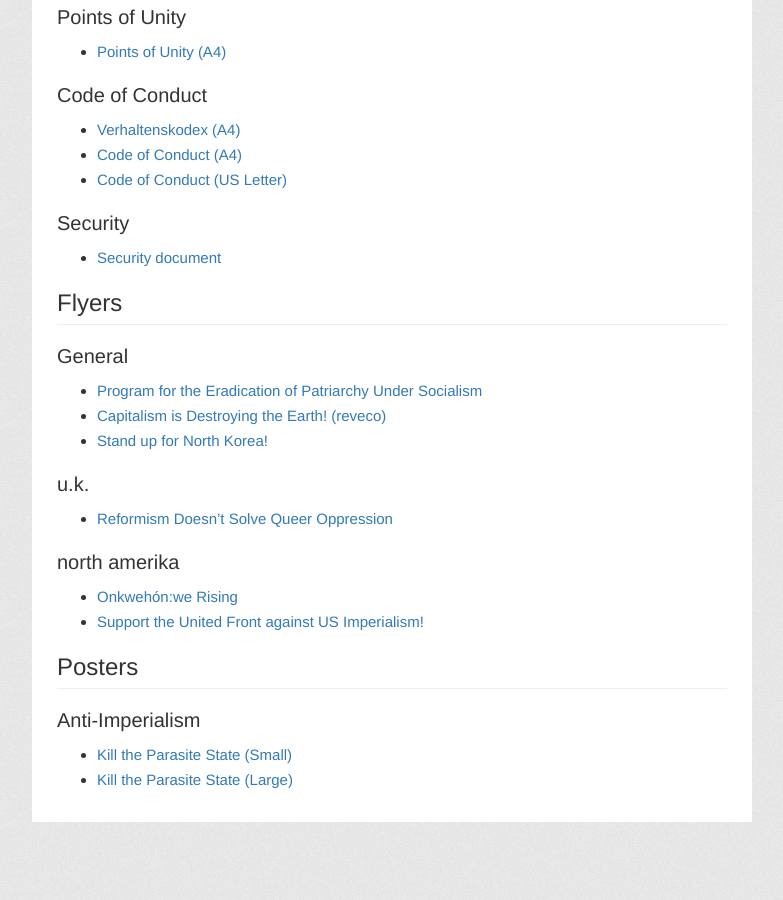
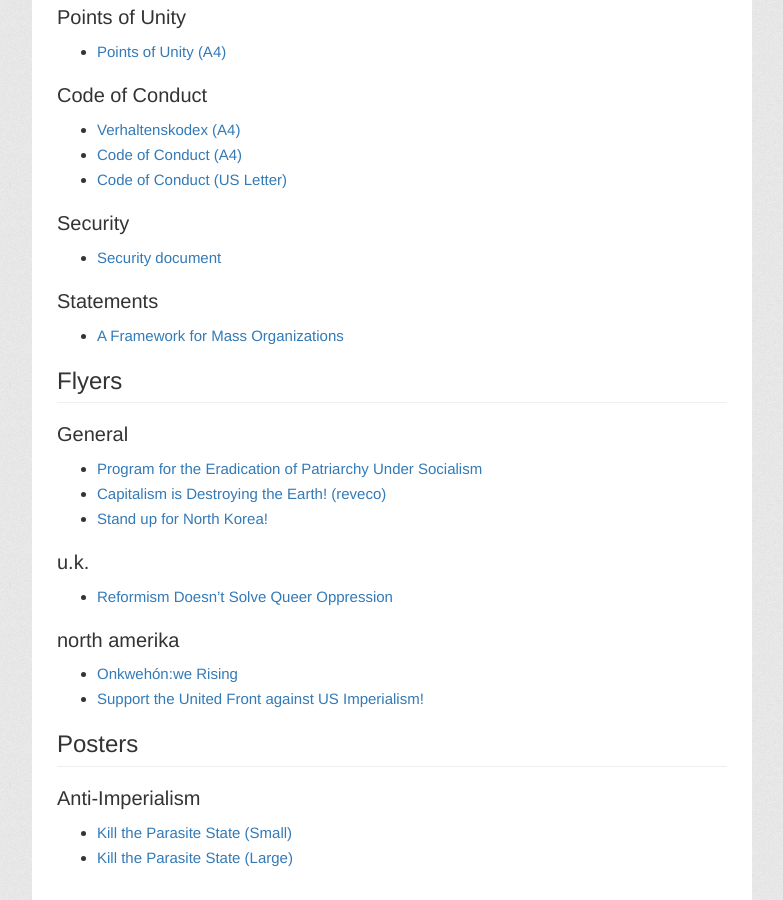
Before and after one commit to thirdworldists/thirdworldists.github.io, a Jekyll site: the page built from documents.md, in a window 1280 px wide and 900 px high, scrolled down 609 px. Shown: the whole window, without its empty margins (248-1031 px from the left). Built offline with Jekyll 4.4.1, drawn with Linux system fonts in a browser that asks for light colours; nearby versions of some CDN libraries; before the commit the page ends 1431 px from its top, so only the background shows below that.

Commit message:
Update documents.md

```diff
--- a/documents.md
+++ b/documents.md
@@ -27,6 +27,10 @@
 
 * [Security document](/uploads/raim/RAIM-Security-Document-US-Letter.pdf)
 
+### Statements
+
+* [A Framework for Mass Organizations](/uploads/raim/framework-for-mass-organizations.pdf)
+
 ## Flyers
 
 ### General
```
